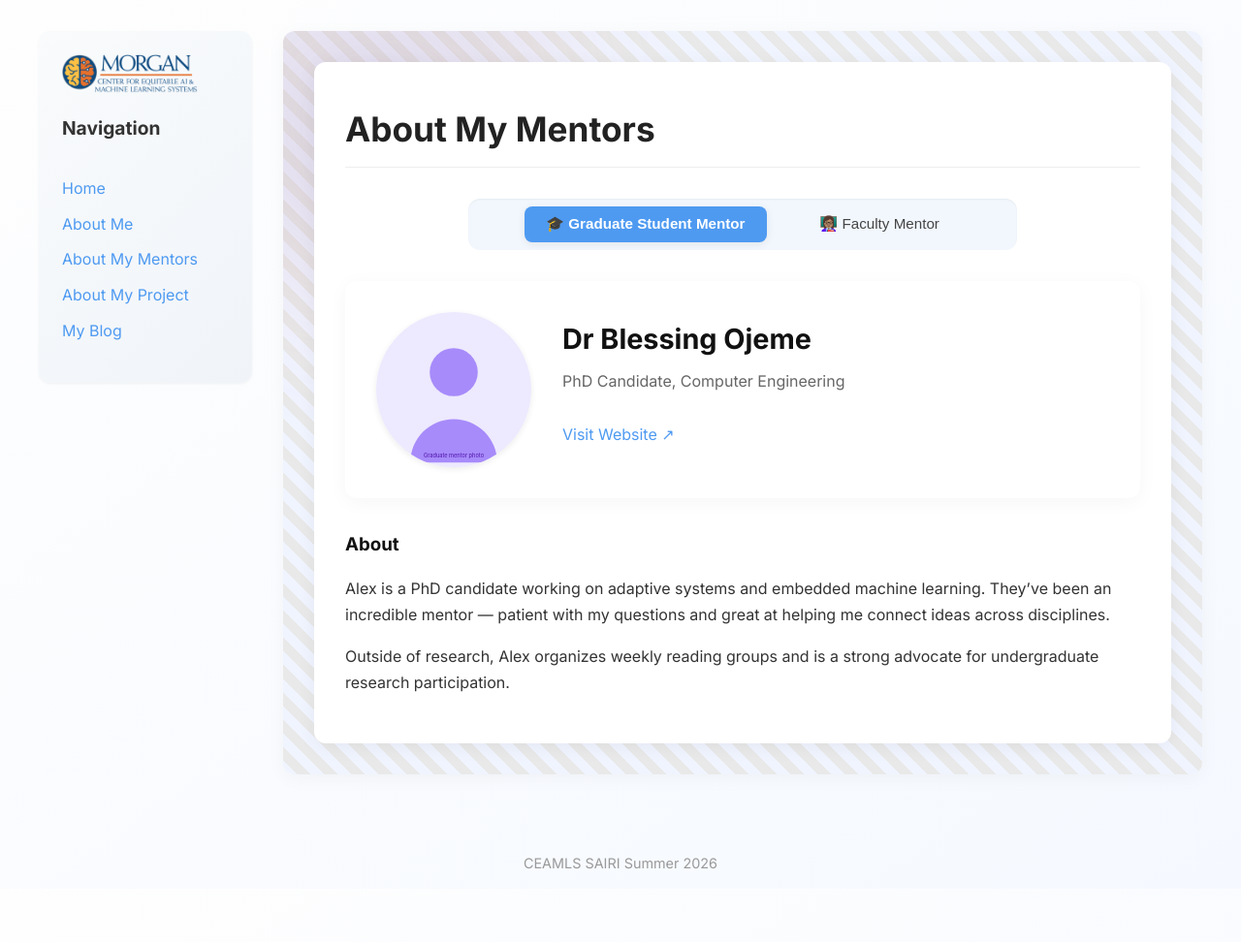
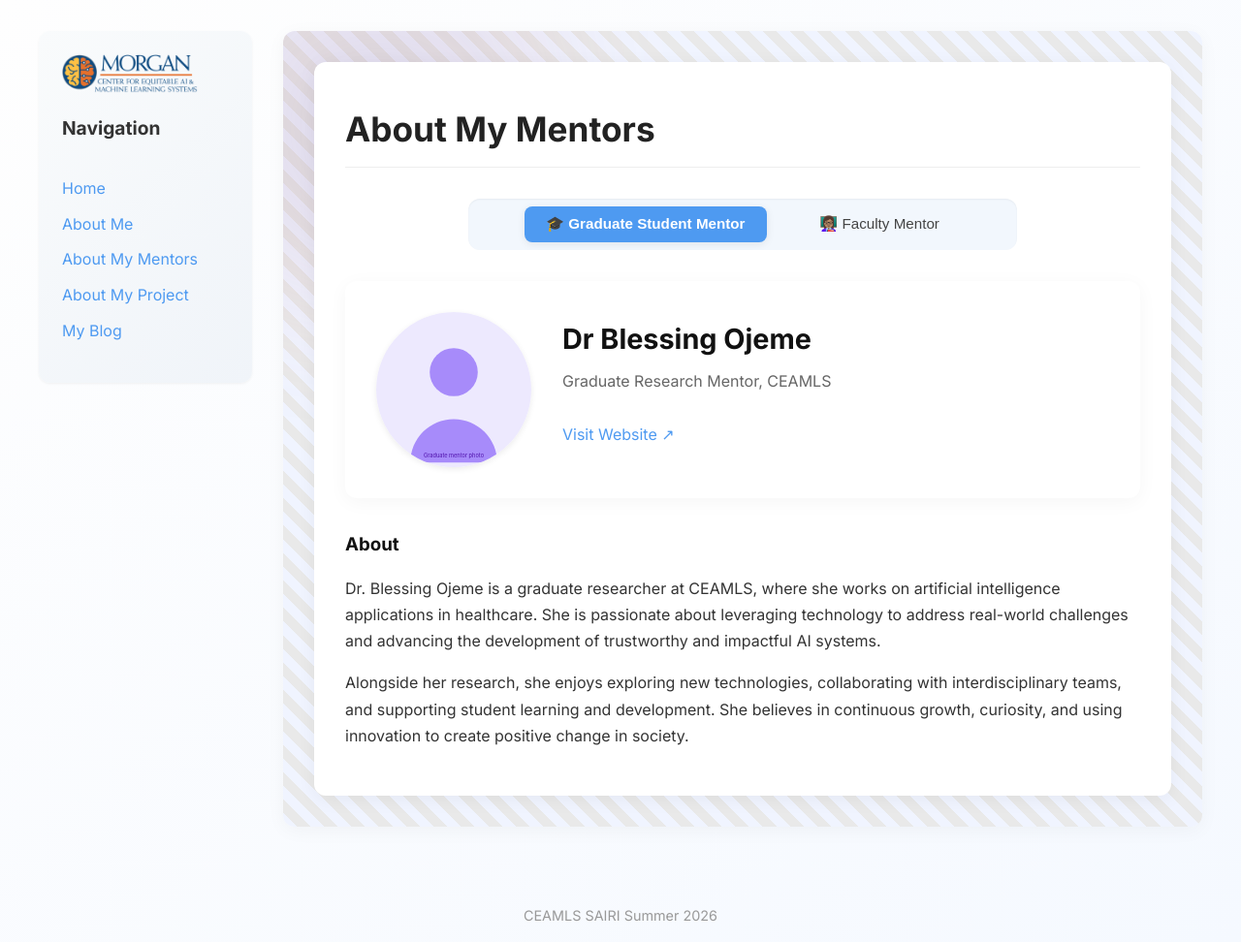
Before and after one commit to BtoBhatta/BtoBhatta, a Jekyll site: the page built from pages/about-my-mentor.md, in a window 1280 px wide. Shown: the whole page at 97% size. Built offline with Jekyll 4.4.1, drawn with Linux system fonts in a browser that asks for light colours; before the commit the page ends 917 px from its top, so only the background shows below that.

Commit message:
Revise mentor information in about-my-mentor.md
Updated mentor details including names, titles, websites, and bios for both graduate and faculty mentors.

```diff
--- a/pages/about-my-mentor.md
+++ b/pages/about-my-mentor.md
@@ -5,27 +5,36 @@
 
 graduate_mentor:
   name: Dr Blessing Ojeme
-  title: PhD Candidate, Computer Engineering
+  title: Graduate Research Mentor, CEAMLS
   image: /assets/images/graduate-student-mentor.svg
-  website: https://example.com/alex-morgan
+  website: https://example.com/blessing-ojeme
   bio: |
-    Alex is a PhD candidate working on adaptive systems and embedded machine learning.
-    They've been an incredible mentor — patient with my questions and great at helping
-    me connect ideas across disciplines.
+    Dr. Blessing Ojeme is a graduate researcher at CEAMLS, where she works on
+    artificial intelligence applications in healthcare. She is passionate about
+    leveraging technology to address real-world challenges and advancing the
+    development of trustworthy and impactful AI systems.
 
-    Outside of research, Alex organizes weekly reading groups and is a strong advocate
-    for undergraduate research participation.
+    Alongside her research, she enjoys exploring new technologies, collaborating
+    with interdisciplinary teams, and supporting student learning and development.
+    She believes in continuous growth, curiosity, and using innovation to create
+    positive change in society.
 
 faculty_mentor:
   name: Sudip Sharma
-  title: Associate Professor, School of Engineering
+  title: Graduate Student, Advanced Computing, Morgan State University
   image: /assets/images/faculty-mentor.svg
-  website: https://example.com/pat-nguyen
+  website: https://example.com/sudip-sharma
   bio: |
-    Dr. Nguyen leads a research group focused on human-centered computing and
-    accessibility. Their guidance has helped me sharpen my research questions and
-    think more carefully about real-world impact.
+    Sudip Sharma is a graduate student in Advanced Computing at Morgan State
+    University and a Research Assistant working on artificial intelligence in
+    healthcare at CEAMLS. Originally from Nepal, he is passionate about using
+    technology to solve real-world problems and making AI systems fairer and
+    more trustworthy.
 
-    Dr. Nguyen has mentored many SAIRI students and is a champion for broadening
-    participation in computing.
+    Along with his research, he has experience in software development and enjoys
+    learning new technologies. Outside of academics, Sudip loves singing and
+    playing the guitar, spending time in nature, and going on hikes. He enjoys
+    exploring new places, meeting people from different backgrounds, and taking
+    on new challenges. He believes in continuous learning, staying curious, and
+    using his skills to make a positive impact.
 ---
```
